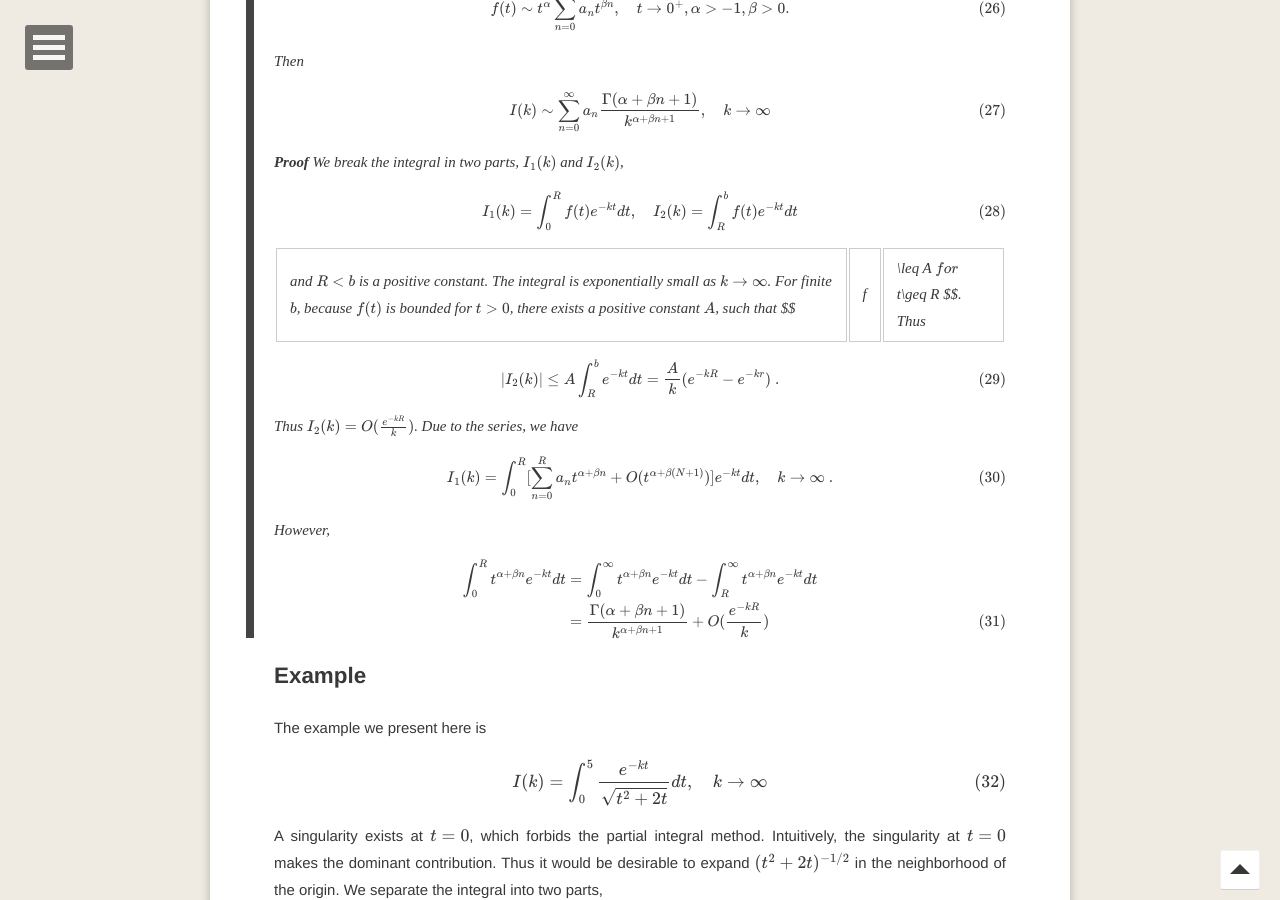
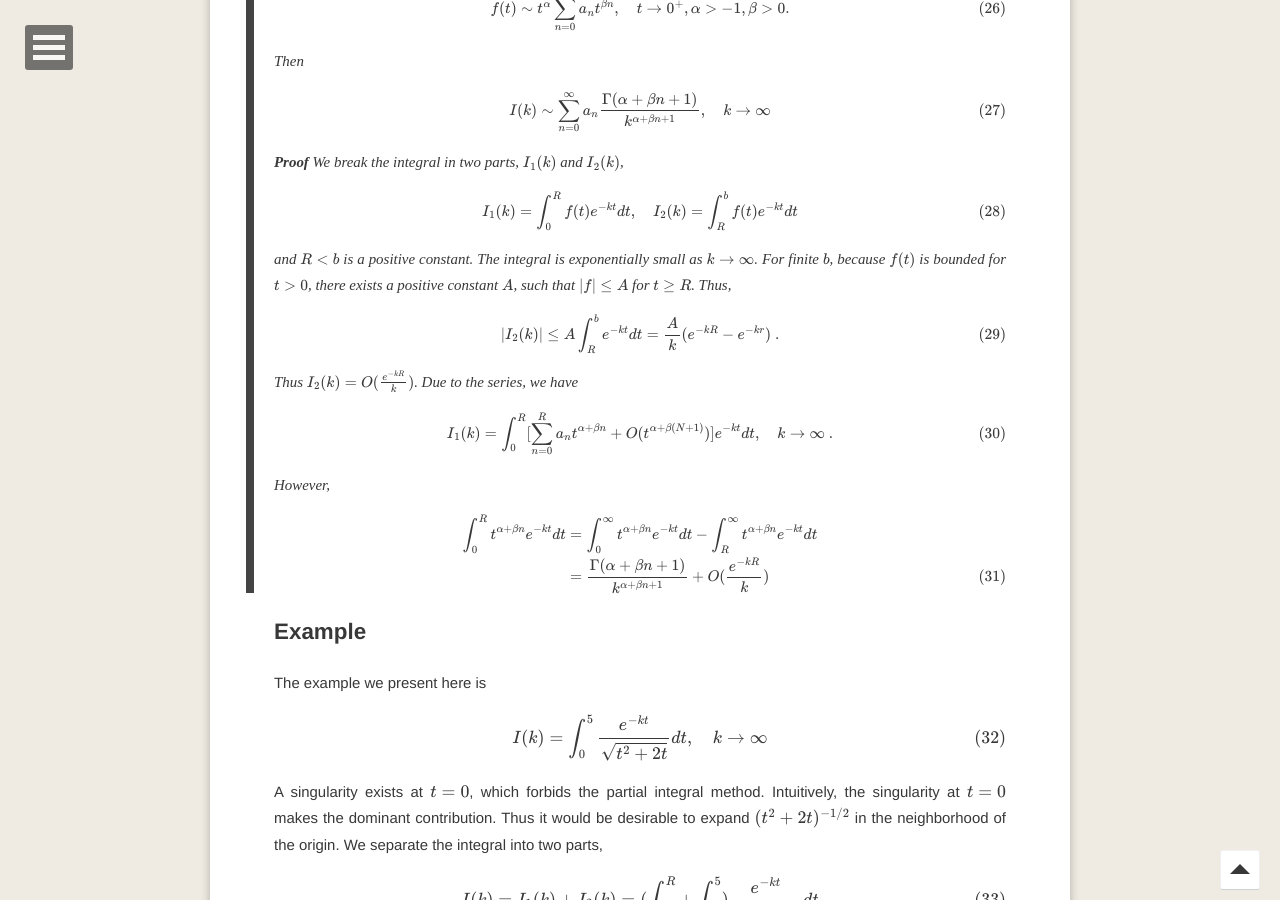
Before and after one commit to shuaichenphysics/shuaichenphysics.github.io, a Jekyll site: the page built from _posts/2023-01-02-Asymptotic expansion.md, in a window 1280 px wide and 900 px high, scrolled down 4686 px. Built offline with Jekyll 4.4.1, drawn with Linux system fonts in a browser that asks for light colours; formulas are drawn with MathJax 3; comment, search, counter and statistics services are not loaded; part of the change alters nothing that is shown.

```diff
--- a/_posts/2023-01-02-Asymptotic expansion.md
+++ b/_posts/2023-01-02-Asymptotic expansion.md
@@ -187,7 +187,7 @@ The rigorous justification of the integration by parts, in general, follows from
 > I(k)=\int_a ^b f(t)e^{-kt}dt
 > $$
 >
-> Where the interval $$ [a,b] $$ is a finite segment of the real axis. Let $$f(m)(t)$$ Denote the $$m$$th derivative of $$f(t)$$. Suppose that $$f(t)$$ has $$N+1$$ Continuous derivatives while $$f^{(N+2)}(t)$$ is piecewise continuous on $$a\leq t\leq b$$. Then
+> Where the interval $$ [a,b] $$ is a finite segment of the real axis. Let $$ f(m)(t) $$ Denote the $$m$$th derivative of $$f(t)$$. Suppose that $$f(t)$$ has $$N+1$$ Continuous derivatives while $$f^{(N+2)}(t)$$ is piecewise continuous on $$ a\leq t\leq b $$. Then
 >
 > $$
 > I(k)\sim \sum_{n=0}^N \frac{e^{-ka}}{k^{n+1}} f^{(n)},k\rightarrow +\infty
@@ -226,13 +226,18 @@ If $$f(t)$$ is not sufficiently smooth at $$t=a$$, then the integration by parts
 > I_1(k) = \int_0^R f(t)e^{-kt }dt ,\quad I_2(k) = \int_R^b f(t)e^{-kt }dt
 > $$
 >
-> and $$ R<b $$ is a positive constant.  The integral is exponentially small as $$ k\rightarrow \infty $$. For finite $$ b $$, because $$ f(t) $$ is bounded for $$ t>0 $$, there exists a positive constant $$ A $$, such that $$ |f|\leq A $$ for $$ t\geq R $$. Thus
+> and $$ R<b $$ is a positive constant.
+> The integral is exponentially small as $$ k\rightarrow \infty $$.
+> For finite $$ b$$, because $$ f(t) $$ is bounded for $$ t>0 $$,
+> there exists a positive constant $$ A $$, such that
+>  $$ |f|\leq A $$ for $$ t\geq R $$. Thus,
 >
 > $$
 > |I_2(k)|\leq A\int_R^b e^{-kt}dt = \frac{A}{k}(e^{-kR}-e^{-kr})~.
 > $$
 >
-> Thus $$ I_2(k)=O(\frac{e^{-kR}}{k}) $$. Due to the series, we have
+> Thus $$ I_2(k)=O(\frac{e^{-kR}}{k}) $$. Due to the series,
+> we have
 >
 > $$
 > I_1(k)=\int_0^R [\sum_{n=0}^R a_nt^{\alpha+\beta n}+ O(t^{\alpha +\beta (N+1)}) ]e^{-kt}dt,\quad k\rightarrow \infty~.
```
